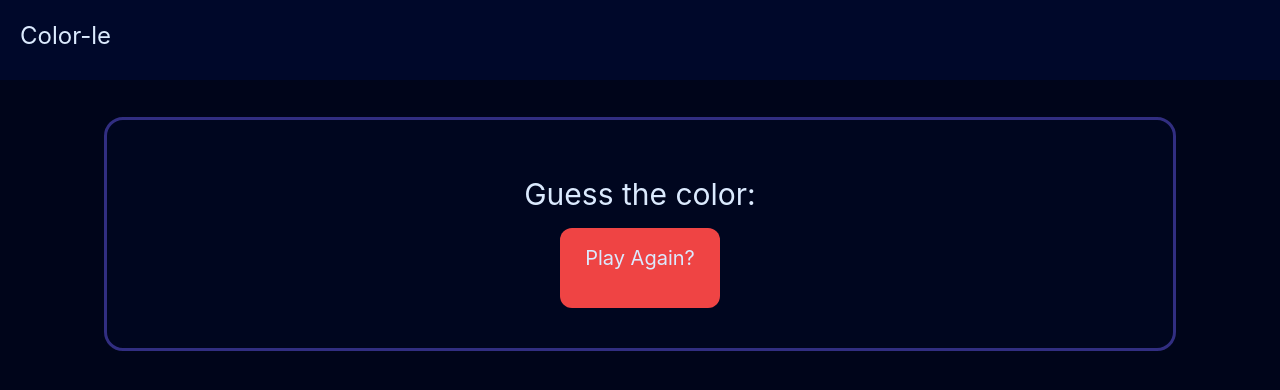
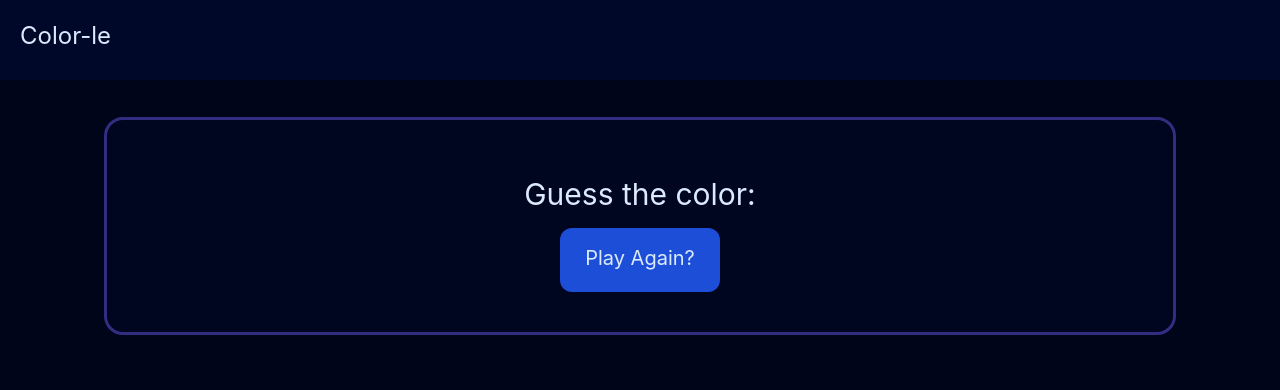
Before and after one commit to kieran-murphy/colorle, a React (Create React App) app: page / in a window 1280 px wide. Both pictures are taken after a click on the element 629 px from the left and 477 px from the top of the page. Shown: the top 390 px of the page. Built offline with nearby package versions, Linux system fonts and the light colour scheme.

Commit message:
added framer motion

```diff
--- a/package.json
+++ b/package.json
@@ -6,6 +6,7 @@
     "@testing-library/jest-dom": "^5.16.4",
     "@testing-library/react": "^13.3.0",
     "@testing-library/user-event": "^13.5.0",
+    "framer-motion": "^6.3.11",
     "react": "^18.1.0",
     "react-dom": "^18.1.0",
     "react-icons": "^4.4.0",
--- a/src/components/ColorSquare.jsx
+++ b/src/components/ColorSquare.jsx
@@ -1,4 +1,5 @@
 import React from "react";
+import { motion } from 'framer-motion'
 
 const ColorSquare = ({ num, answer, answerColors, setStatus }) => {
   let red = Math.floor(Math.random() * 256);
@@ -17,16 +18,18 @@ const ColorSquare = ({ num, answer, answerColors, setStatus }) => {
   };
 
   return (
-    <div
+    <motion.div
       style={num === answer ? answerStyle : colorstyle}
       className="lg:w-28 lg:h-28 w-14 h-14 rounded-xl cursor-pointer lg:mt-0 mt-2 "
+      whileTap={{ scale: 0.8 }}
+      whileHover={{ scale: 1.1 }}
       onClick={() => {
         // alert(`${num} - ${answer}`);
         handleClick();
       }}
     >
       {/* {num === answer && <h1>XXX</h1>} */}
-    </div>
+    </motion.div>
   );
 };
 
--- a/src/components/Grid.jsx
+++ b/src/components/Grid.jsx
@@ -1,12 +1,16 @@
 import React from "react";
 import ColorSquare from "./ColorSquare";
+import { motion } from "framer-motion";
 
 const Grid = ({ answerColors, setStatus }) => {
   const numbers = [0, 1, 2, 3, 4, 5, 6, 7, 8];
   let answer = Math.floor(Math.random() * 9);
 
   return (
-    <div className="grid grid-cols-3 lg:w-[400px] lg:h-[400px] w-[200px] h-[200px] justify-center ">
+    <motion.div
+
+      className="grid grid-cols-3 lg:w-[400px] lg:h-[400px] w-[200px] h-[200px] justify-center "
+    >
       {numbers.map((n) => (
         <ColorSquare
           key={n}
@@ -16,7 +20,7 @@ const Grid = ({ answerColors, setStatus }) => {
           setStatus={setStatus}
         />
       ))}
-    </div>
+    </motion.div>
   );
 };
 
--- a/src/components/PlayAgain.jsx
+++ b/src/components/PlayAgain.jsx
@@ -1,13 +1,16 @@
 import React from "react";
+import { motion } from 'framer-motion';
 
 const PlayAgain = ({ setStatus }) => {
   return (
-    <div
-      className="cursor-pointer w-40 h-20 bg-red-500 text-center rounded-xl"
+    <motion.div
+      className="cursor-pointer w-40 h-16 bg-blue-700 text-center rounded-xl"
       onClick={() => setStatus(true)}
+      whileTap={{ scale: 0.8 }}
+      whileHover={{ scale: 1.1 }}
     >
       <h1 className="text-xl pt-4">Play Again?</h1>
-    </div>
+    </motion.div>
   );
 };
 
```
Also changed, not shown: 1 other file (tests, documents, lock files or other folders).
